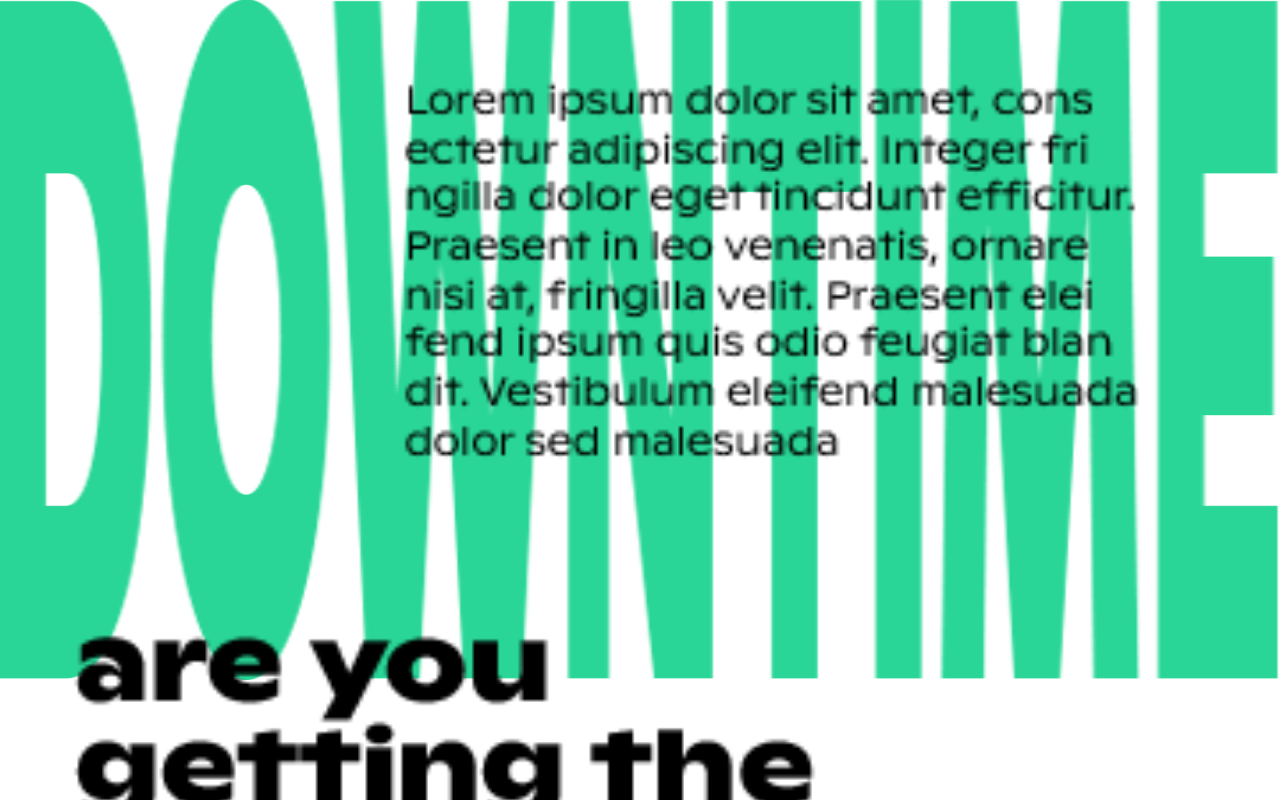
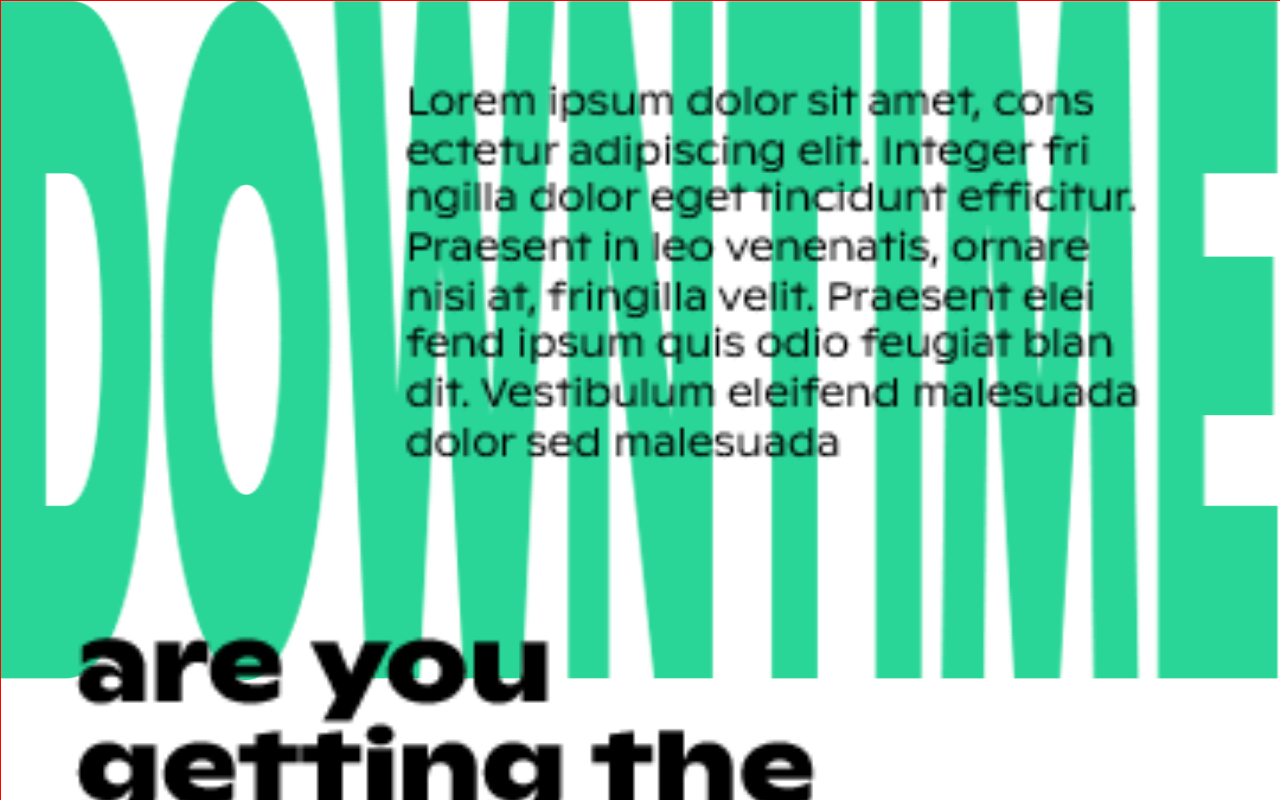
Before and after one commit to naoiseo/Tilt, a plain HTML site: page page.html in a window 1280 px wide. Shown: the top 800 px of the page. Drawn offline with Linux system fonts and the light colour scheme.

Commit message:
Force change

```diff
--- a/page.html
+++ b/page.html
@@ -35,6 +35,9 @@ var VanillaTilt=function(){"use strict";class t{constructor(e,i={}){if(!(e insta
 				background-position: center center;
 				background-size: 100% 100%;
 				margin: auto;
+				backface-visibility: hidden;
+				transform: translateZ(-100px);
+
 			}
 
 			img {
@@ -42,6 +45,9 @@ var VanillaTilt=function(){"use strict";class t{constructor(e,i={}){if(!(e insta
 				z-index: 100 !important;
 				width: 100%;
 				pointer-events: none;
+				transform: translateZ(-100px);
+				backface-visibility: hidden;
+				border: 1px solid red;
 			}
 		</style>
 
@@ -51,7 +57,7 @@ var VanillaTilt=function(){"use strict";class t{constructor(e,i={}){if(!(e insta
 
 		<img src="content.png" alt="content" />
 
-		<div class="element" data-tilt></div>
+		<div class="element" data-tilt data-tilt-full-page-listening></div>
 
 		<script type="text/javascript">
 
```
